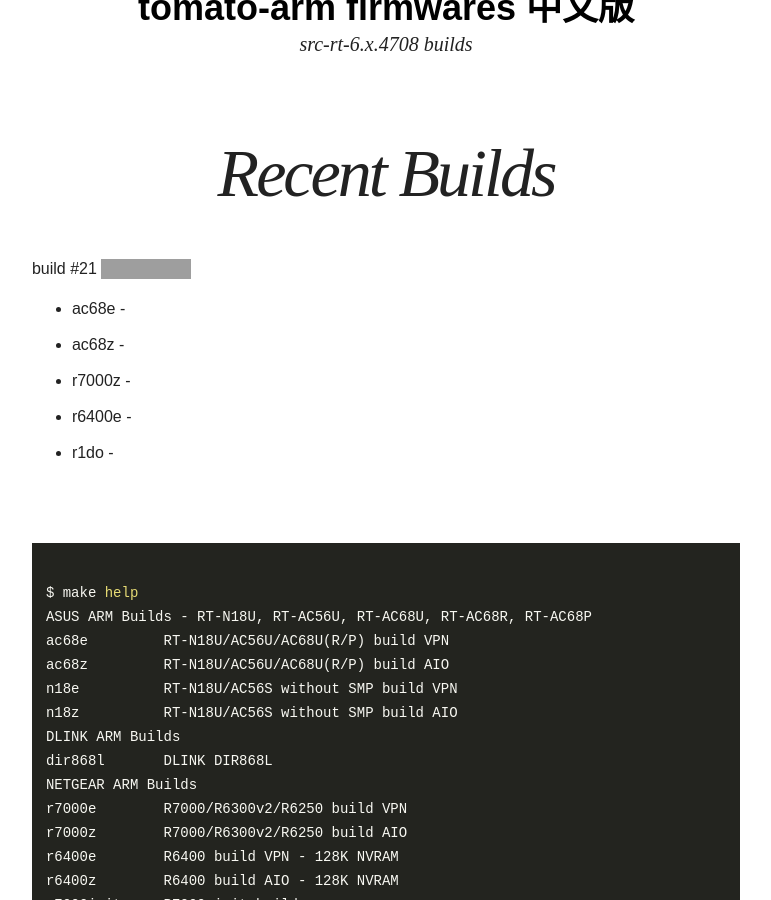
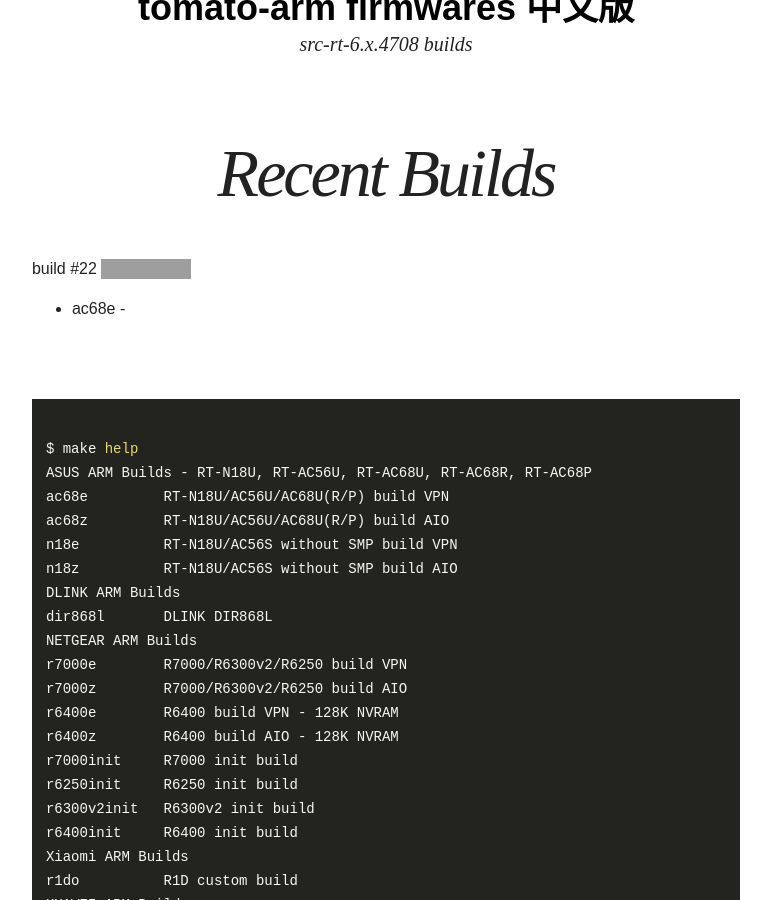
Before and after one commit to oglopss/tomato-arm-ci-jekyll, a Jekyll site: the page built from index.html, in a window 1280 px wide and 900 px high, scrolled down 339 px. Shown: the whole window, without its empty margins (254-1025 px from the left). Built offline with Jekyll 4.4.1, drawn with Linux system fonts in a browser that asks for light colours; nearby versions of some CDN libraries; grey boxes are pictures that could not be loaded.

Commit message:
Travis build 22 ac68e pushed to gh-pages

```diff
--- a/_data/ss.yml
+++ b/_data/ss.yml
@@ -1,7 +1,3 @@
-build: 21
+build: 22
 files:
   - 0001 ac68e
-  - 0005 r1do
-  - 0002 ac68z
-  - 0004 r6400e
-  - 0003 r7000z
```
